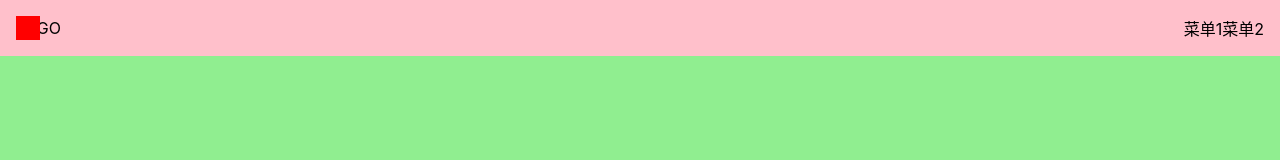
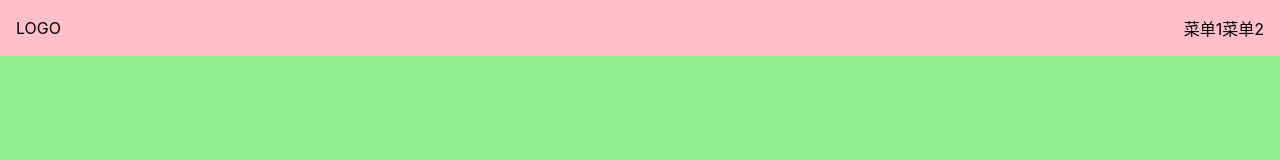
Before and after one commit to Orange-ice/vue3-ui, a Vue app: page /#/ in a window 1280 px wide. Shown: the top 160 px of the page. Built offline with nearby package versions, Linux system fonts and the light colour scheme.

Commit message:
完善 aside 切换

```diff
--- a/src/App.vue
+++ b/src/App.vue
@@ -8,7 +8,8 @@
 export default {
   name: 'App',
   setup(){
-    const menuVisible = ref(false);
+    const width = document.documentElement.clientWidth;
+    const menuVisible = ref(width > 500);
     provide('menuVisible', menuVisible);
   }
 }
--- a/src/components/Topnav.vue
+++ b/src/components/Topnav.vue
@@ -1,11 +1,11 @@
 <template>
   <div class="topnav">
-    <div class="logo" @click="toggleMenu">LOGO</div>
+    <div class="logo">LOGO</div>
     <ul class="menu">
       <li>菜单1</li>
       <li>菜单2</li>
     </ul>
-    <span class="toggleAside"></span>
+    <span class="toggleAside" @click="toggleMenu"></span>
   </div>
 </template>
 
@@ -44,7 +44,7 @@
     }
   }
   > .toggleAside {
-    display: inline-block;
+    display: none;
     width: 24px;
     height: 24px;
     background: red;
@@ -56,6 +56,7 @@
   @media (max-width: 550px) {
     > .menu{display: none;}
     > .logo{margin: 0 auto;}
+    > .toggleAside {display: inline-block;}
   }
 }
 </style>
--- a/src/views/Doc.vue
+++ b/src/views/Doc.vue
@@ -33,15 +33,17 @@
   background: lightblue;
   width: 150px;
   padding: 16px;
-  position: fixed;
-  top: 0;
-  left: 0;
-  padding-top: 70px;
   > h2 {
     margin-bottom: 4px;
   }
   > ol {
     > li{padding: 4px 0;}
   }
+  @media (max-width: 500px) {
+    position: fixed;
+    top: 0;
+    left: 0;
+    padding-top: 70px;
+  }
 }
 </style>
```
